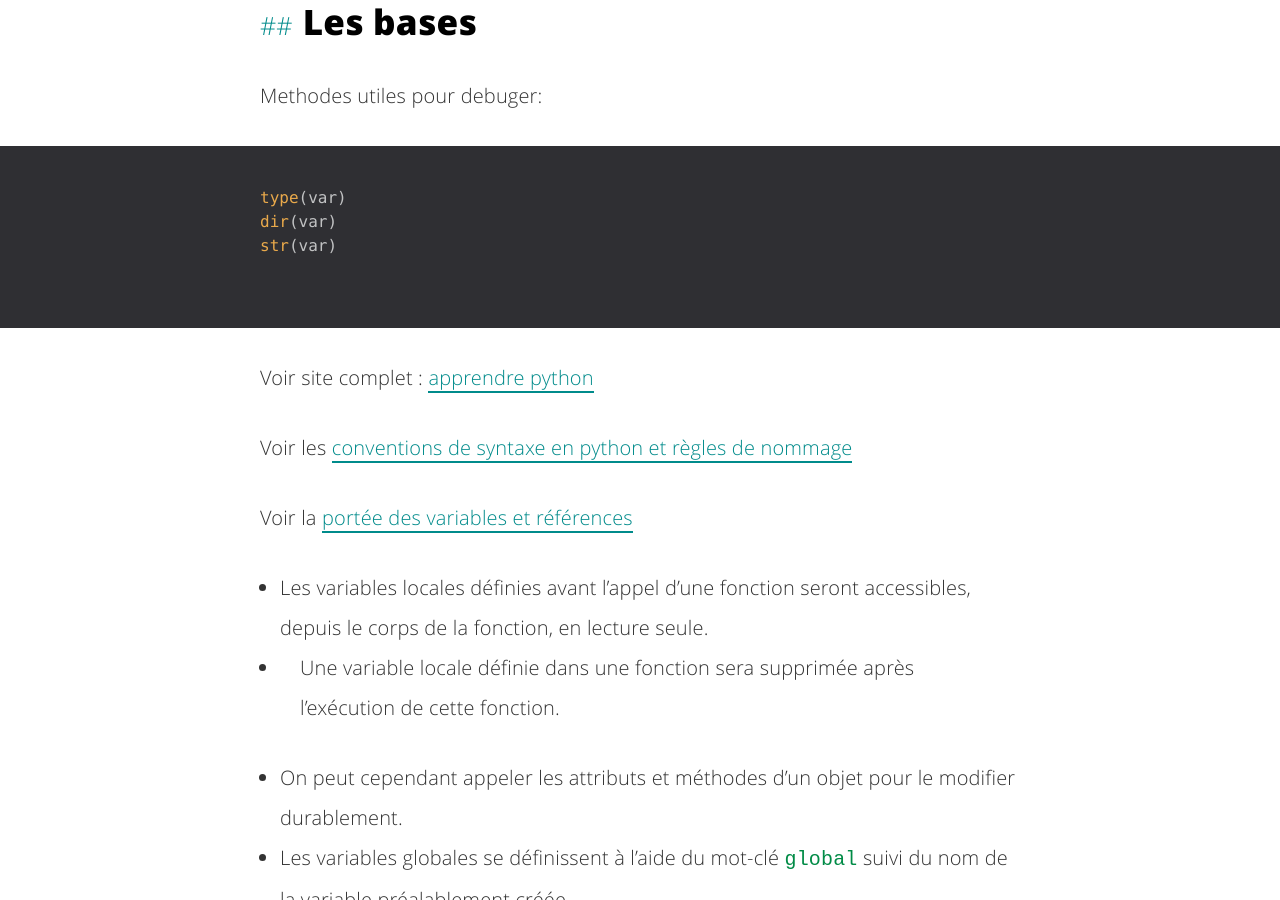
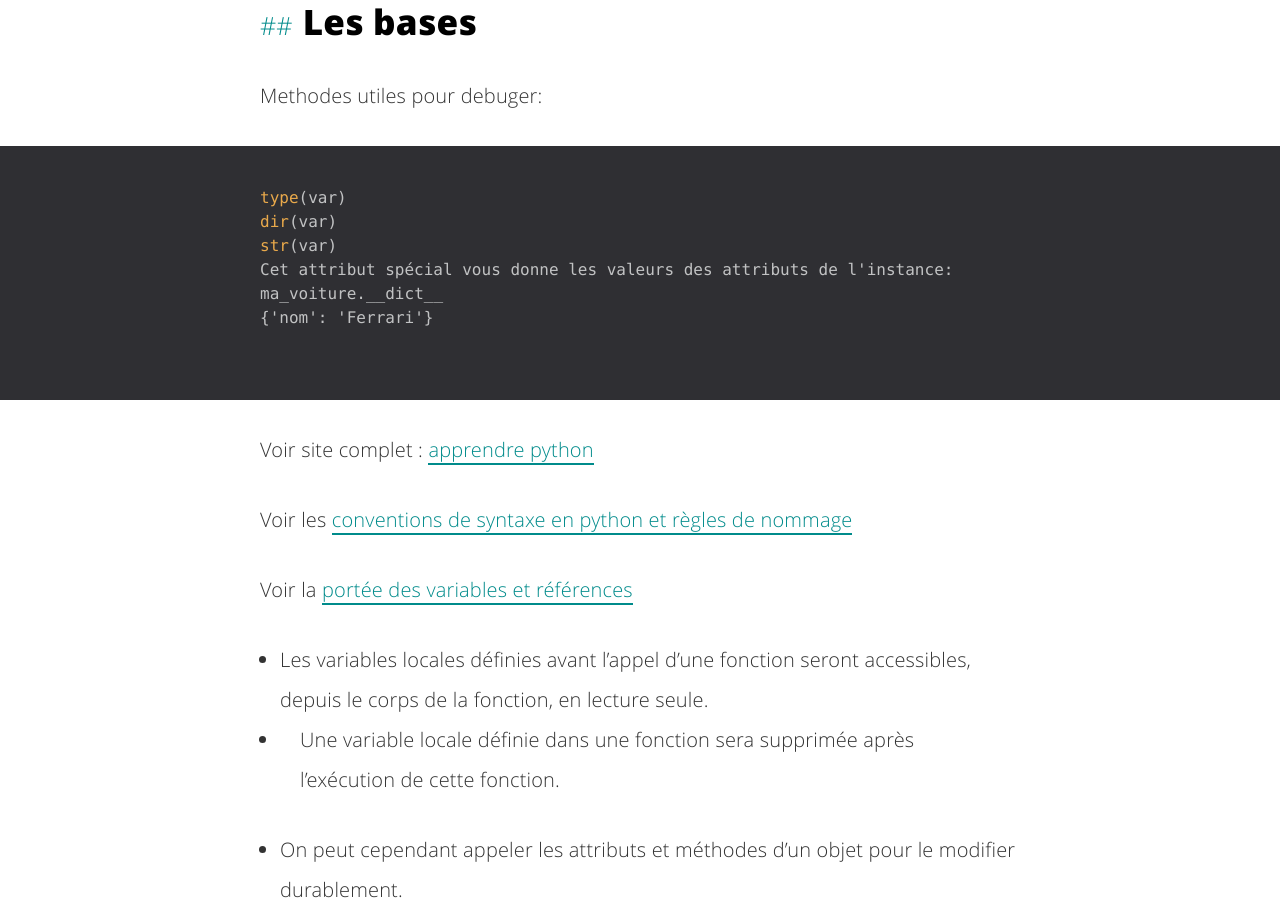
Before and after one commit to fasca/fasca.github.io, a Jekyll site: the page built from _posts/2018-10-9-Python.md, in a window 1280 px wide and 900 px high, scrolled down 800 px. Built offline with Jekyll 4.4.1, drawn with Linux system fonts in a browser that asks for light colours; comment, search, counter and statistics services are not loaded.

Commit message:
Update 2018-10-9-Python.md

````diff
--- a/_posts/2018-10-9-Python.md
+++ b/_posts/2018-10-9-Python.md
@@ -37,6 +37,9 @@ Methodes utiles pour debuger:
 type(var)
 dir(var)
 str(var)
+Cet attribut spécial vous donne les valeurs des attributs de l'instance:
+ma_voiture.__dict__
+{'nom': 'Ferrari'}
 ```
 
 Voir site complet : [apprendre python](http://apprendre-python.com)
````
